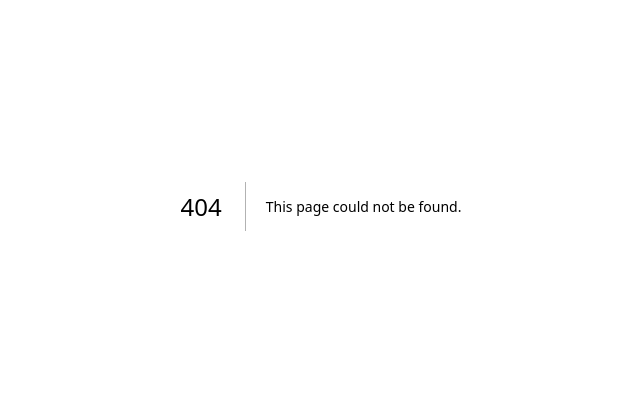
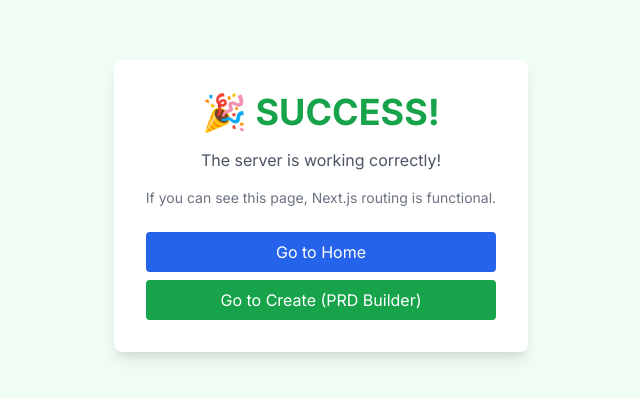
Before and after one commit to DockeryAI/BuildRunnerSaaS, a Next.js app in the folder apps/web/: page /working in a window 1280 px wide. Before the commit this address had no page. Shown: the part 194-592 px from the top of the page, without its empty margins (319-959 px from the left). Built offline with nearby package versions, Linux system fonts and the light colour scheme.

Commit message:
p0.s1.ms67: DEBUG - Added /working route to test if routing works with fresh cache-busting page

```diff
--- /dev/null
+++ b/apps/web/app/working/page.tsx
@@ -0,0 +1,27 @@
+export default function WorkingPage() {
+  return (
+    <div className="min-h-screen bg-green-50 flex items-center justify-center">
+      <div className="text-center p-8 bg-white rounded-lg shadow-lg">
+        <h1 className="text-4xl font-bold text-green-600 mb-4">🎉 SUCCESS!</h1>
+        <p className="text-gray-600 mb-4">The server is working correctly!</p>
+        <p className="text-sm text-gray-500 mb-6">
+          If you can see this page, Next.js routing is functional.
+        </p>
+        <div className="space-y-2">
+          <a
+            href="/"
+            className="block px-4 py-2 bg-blue-600 text-white rounded hover:bg-blue-700"
+          >
+            Go to Home
+          </a>
+          <a
+            href="/create"
+            className="block px-4 py-2 bg-green-600 text-white rounded hover:bg-green-700"
+          >
+            Go to Create (PRD Builder)
+          </a>
+        </div>
+      </div>
+    </div>
+  );
+}
```
Also changed, not shown: 1 other file (tests, documents, lock files or other folders).
